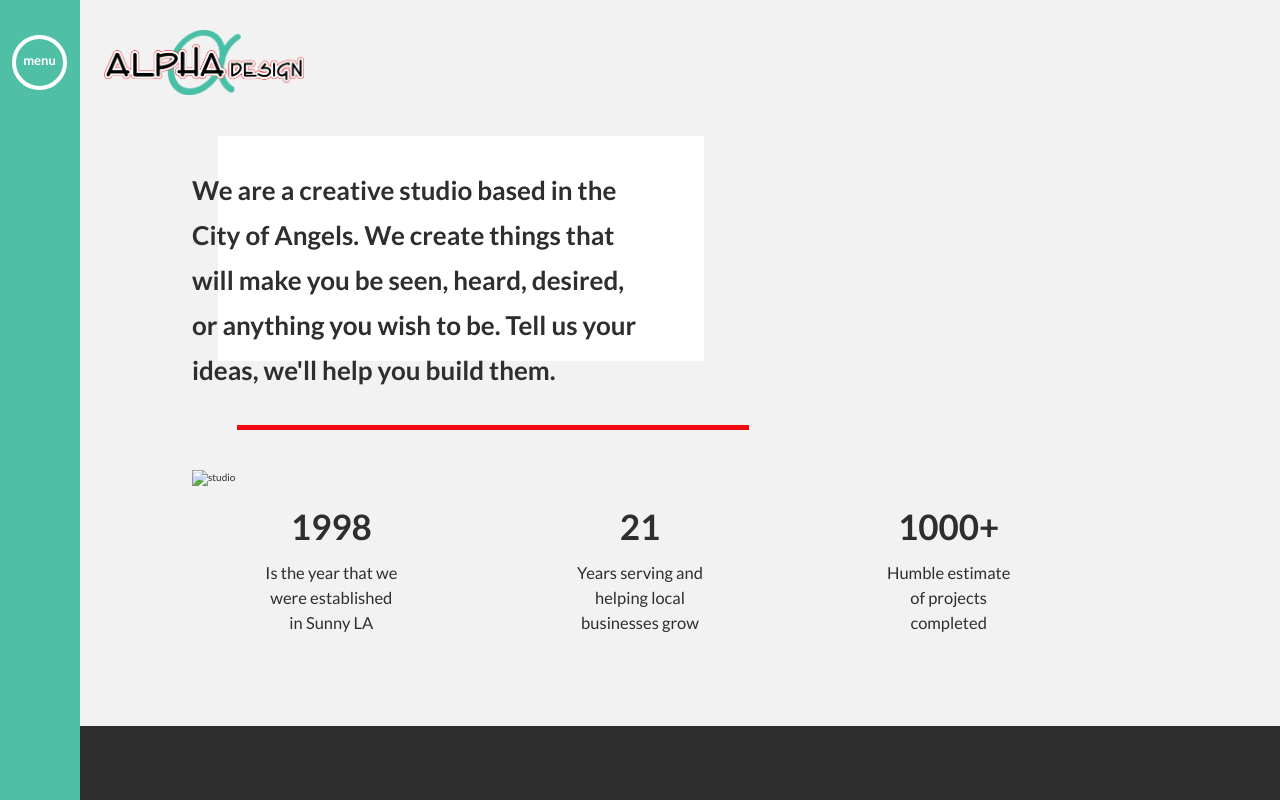
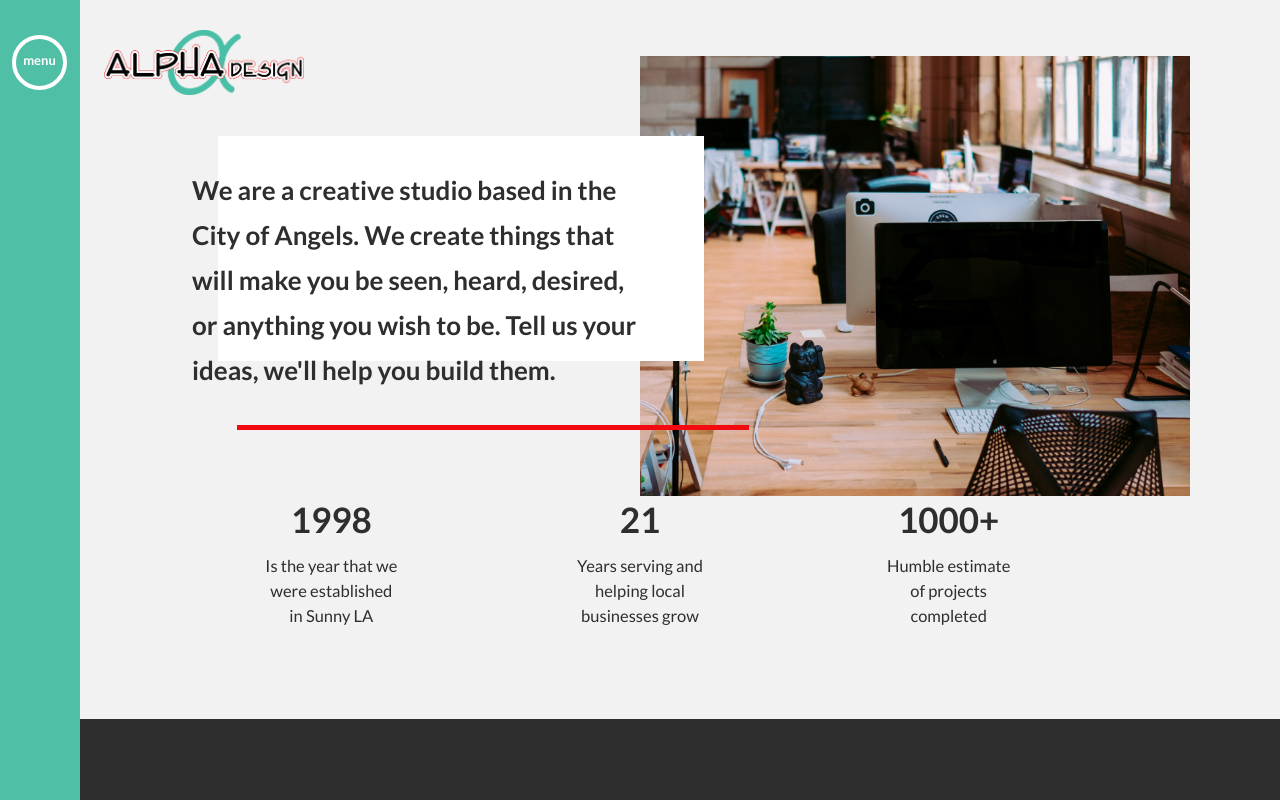
Before and after one commit to Raymundo-Rubi/Alpha-Design-Website, a plain HTML site: page index.html in a window 1280 px wide. Shown: the top 800 px of the page. Drawn offline with nearby package versions, Linux system fonts and the light colour scheme.

Commit message:
Added Slideshow JS
need to fix responsive sizing

```diff
--- a/css/style.css
+++ b/css/style.css
@@ -184,16 +184,28 @@ WHO WE ARE
 }
 
 #pitchBox {
+	position: relative;
+	z-index: 1;
 	margin-left: 2vw;
 	margin-right: 30vw;
+	max-width: 500px;
 	background-color: #ffffff;
 }
 
 .redBarLarge {
-	margin: 8vh auto 5vh 3.5vw;
+	position: relative;
+	z-index: 1;
+	margin: 8vh auto 8vh 3.5vw;
 	height: 5px;
 	width: 40vw;
 	background-color: #F20A10;
+}
+
+#slide {
+	position: absolute;
+	width: 550px;
+	right: 7vw;
+	top: 7vh;
 }
 
 #whiteSmallBox {
@@ -419,6 +431,10 @@ WHO WE ARE
 		margin-bottom:15px;
 	}
 
+	#slide {
+		display: none;
+	}
+
 	#whiteSmallBox {
 		background-color: #ffffff;
 		margin-left: 8vw;
--- a/index.html
+++ b/index.html
@@ -47,14 +47,7 @@
         </div>
         <div class="redBarLarge"></div>
 
-        <span><div id="slideshow">
-            <div class="slide">
-                <img src="" alt="studio">
-            </div>
-            <div class="slide" alt="sign">
-                <img src="">
-            </div>
-        </div></span>
+        <img name="slide" id="slide">
 
         <div class="row" id="whiteSmallBox">
             <div class="col-lg-4 col-md-4 col-sm-4 col-xs-12">
--- a/js/index.js
+++ b/js/index.js
@@ -9,3 +9,27 @@ $('.funFacts').delay(85).fadeIn(1500);
     });
   });
 })(jQuery);
+
+var i = 0; //start point of slideshow
+var images = [];
+var time = 2000;
+
+//image list
+images[0] = './images/sign_slide.jpg'
+images[1] = './images/work_slide.jpg'
+images[2] = './images/office_slide.jpg'
+
+//Change image
+function changeImg(){
+	document.slide.src = images[i];
+
+	if(i < images.length - 1){
+		i++;
+	} else {
+		i = 0;
+	}
+
+	setTimeout("changeImg()", time);
+}
+
+window.onload = changeImg;
```
Also changed, not shown: 1 other file.
